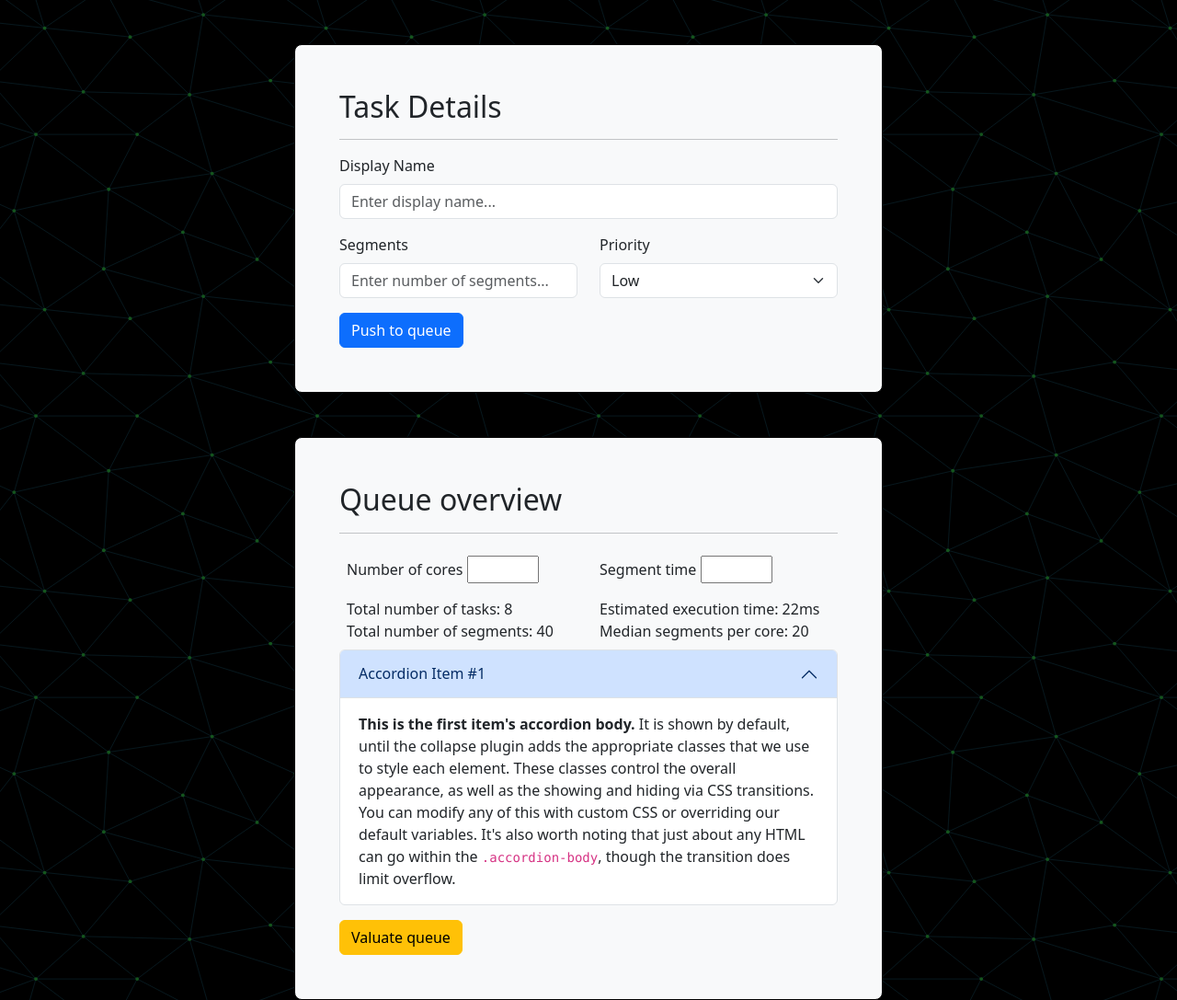
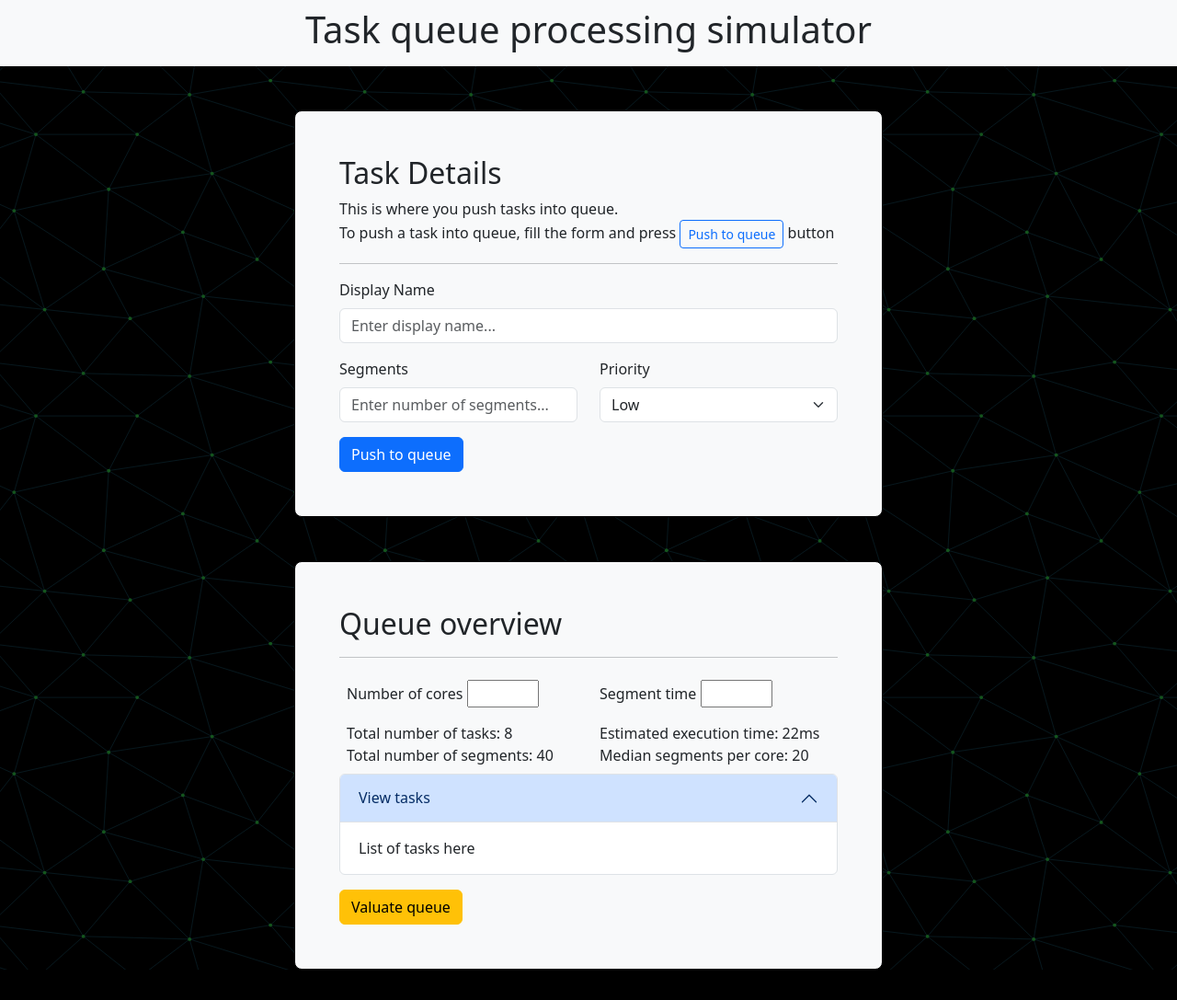
Before and after one commit to muhamedshabani/QueueProcessor, a website: page index.html in a window 1280 px wide. Shown: the whole page at 92% size. After the commit the page ends 1054 px from the top, so only its background shows below. Drawn offline with nearby package versions, Linux system fonts and the light colour scheme.

Commit message:
Checkpoint 4 Nov

```diff
--- a/base/dispatchers/flagging.js
+++ b/base/dispatchers/flagging.js
@@ -0,0 +1,6 @@
+import { status } from "../../models/enums/status";
+
+function attachStatus(task, status) {
+  if (this.status == status.Idle) {
+  }
+}
--- /dev/null
+++ b/base/settings.js
@@ -0,0 +1,4 @@
+const settings = {
+  numberOfCores: 1,
+  valuationAllowance: 0,
+};
--- a/index.html
+++ b/index.html
@@ -11,10 +11,21 @@
     />
   </head>
   <body>
+    <div class="bg-body-tertiary">
+      <div class="container p-2">
+        <h1 class="display-6 text-center">Task queue processing simulator</h1>
+      </div>
+    </div>
     <div
       class="container mt-5 bg-body-tertiary border-black border rounded-3 p-5 w-50"
     >
       <h2>Task Details</h2>
+      <span
+        >This is where you push tasks into queue. <br />
+        To push a task into queue, fill the form and press
+        <code class="btn btn-outline-primary btn-sm">Push to queue</code>
+        button</span
+      >
       <hr />
       <form id="taskForm">
         <!-- Display Name Input -->
@@ -91,7 +102,7 @@
                 aria-expanded="true"
                 aria-controls="collapseOne"
               >
-                Accordion Item #1
+                View tasks
               </button>
             </h2>
             <div
@@ -99,17 +110,7 @@
               class="accordion-collapse collapse show"
               data-bs-parent="#accordionExample"
             >
-              <div class="accordion-body">
-                <strong>This is the first item's accordion body.</strong> It is
-                shown by default, until the collapse plugin adds the appropriate
-                classes that we use to style each element. These classes control
-                the overall appearance, as well as the showing and hiding via
-                CSS transitions. You can modify any of this with custom CSS or
-                overriding our default variables. It's also worth noting that
-                just about any HTML can go within the
-                <code>.accordion-body</code>, though the transition does limit
-                overflow.
-              </div>
+              <div class="accordion-body">List of tasks here</div>
             </div>
           </div>
         </div>
--- a/models/enums/priority.js
+++ b/models/enums/priority.js
@@ -1,4 +1,4 @@
-var priority = Object.freeze({
+export const priority = Object.freeze({
   High: 3,
   Medium: 2,
   Low: 1,
--- a/models/enums/status.js
+++ b/models/enums/status.js
@@ -1,4 +1,4 @@
-var status = Object.freeze({
+export const status = Object.freeze({
   Idle: "Idle",
   Delayed: "Delayed",
   Submitted: "Submitted",
```
Also changed, not shown: base/dispatchers/valuation.js (+8 -1 lines).
